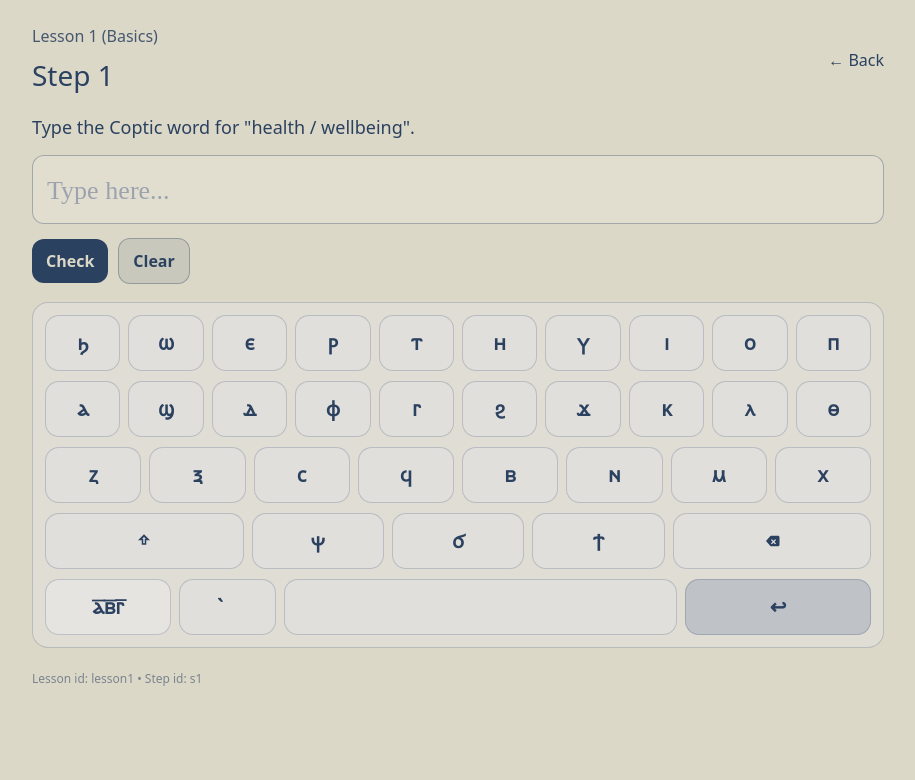
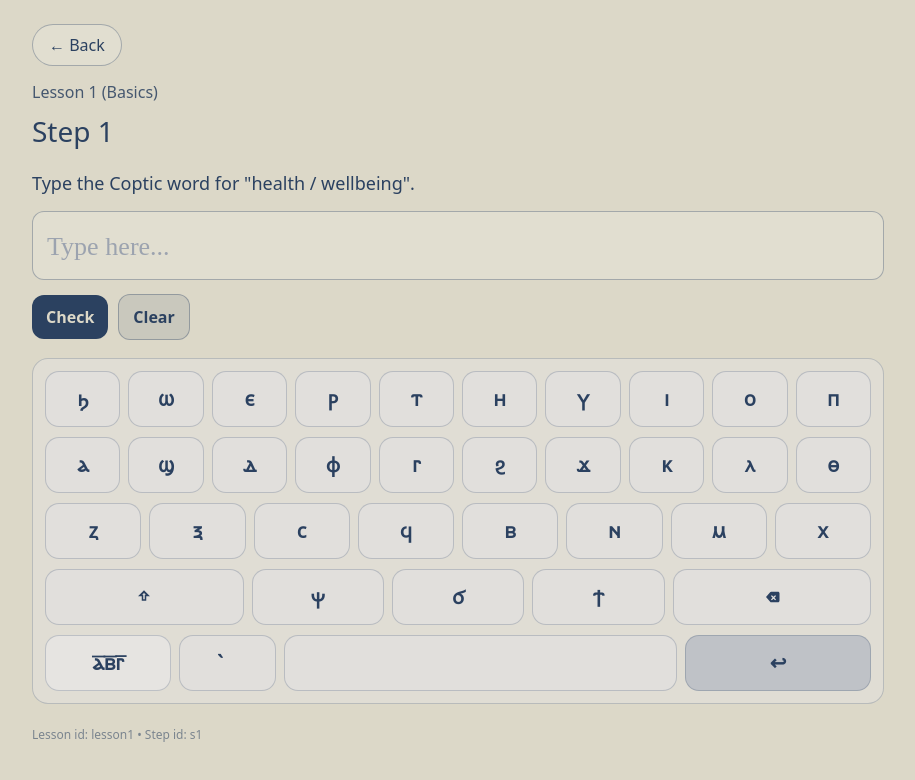
Before and after one commit to Pompono/Coptic, a Next.js app: page /learn/lesson1 in a window 1280 px wide. Shown: the top 780 px of the page, without its empty margins (182-1097 px from the left). Built offline with nearby package versions, Linux system fonts and the light colour scheme.

Commit message:
Back and Home button parody

```diff
--- a/app/learn/[lessonId]/LessonClient.tsx
+++ b/app/learn/[lessonId]/LessonClient.tsx
@@ -346,14 +346,30 @@ export default function LessonClient({ lessonId }: { lessonId: string }) {
         paddingBottom: isMobileViewport ? "calc(360px + env(safe-area-inset-bottom, 0px))" : 24,
       }}
     >
-      <div style={{ display: "flex", justifyContent: "space-between", gap: 12, alignItems: "center" }}>
-        <div>
-          <div style={{ opacity: 0.85, marginBottom: 6 }}>{lesson.title}</div>
-          <h1 style={{ fontSize: 28, margin: 0 }}>Step {stepIndex + 1}</h1>
-        </div>
-        <Link href="/learn" style={{ color: "var(--text-color)" }}>
+      <div style={{ marginBottom: 14 }}>
+        <Link
+          href="/learn"
+          style={{
+            display: "inline-flex",
+            alignItems: "center",
+            gap: 8,
+            padding: "8px 16px",
+            borderRadius: 999,
+            border: "1px solid var(--border-color)",
+            background: "var(--surface-1)",
+            color: "var(--text-color)",
+            textDecoration: "none",
+            fontSize: 16,
+            fontWeight: 500,
+          }}
+        >
           ← Back
         </Link>
+      </div>
+
+      <div>
+        <div style={{ opacity: 0.85, marginBottom: 6 }}>{lesson.title}</div>
+        <h1 style={{ fontSize: 28, margin: 0 }}>Step {stepIndex + 1}</h1>
       </div>
 
       <p style={{ marginTop: 18, fontSize: 18 }}>{step.prompt}</p>
--- a/app/learn/page.tsx
+++ b/app/learn/page.tsx
@@ -7,23 +7,28 @@ export default function LearnIndexPage() {
 
   return (
     <main style={{ maxWidth: 900, margin: "0 auto", padding: 24 }}>
-      <div style={{ display: "flex", justifyContent: "space-between", alignItems: "center", gap: 12 }}>
-        <h1 style={{ fontSize: 40, marginBottom: 8 }}>Learn</h1>
+      <div style={{ marginBottom: 14 }}>
         <Link
           href="/"
           style={{
-            display: "inline-block",
-            padding: "8px 12px",
-            borderRadius: 10,
+            display: "inline-flex",
+            alignItems: "center",
+            gap: 8,
+            padding: "8px 16px",
+            borderRadius: 999,
             border: "1px solid var(--border-color)",
+            background: "var(--surface-1)",
             color: "var(--text-color)",
             textDecoration: "none",
-            fontWeight: 700,
+            fontSize: 16,
+            fontWeight: 500,
           }}
         >
-          ← Back
+          ← Home
         </Link>
       </div>
+
+      <h1 style={{ fontSize: 40, marginBottom: 8 }}>Learn</h1>
 
       {first ? (
         <Link
```
